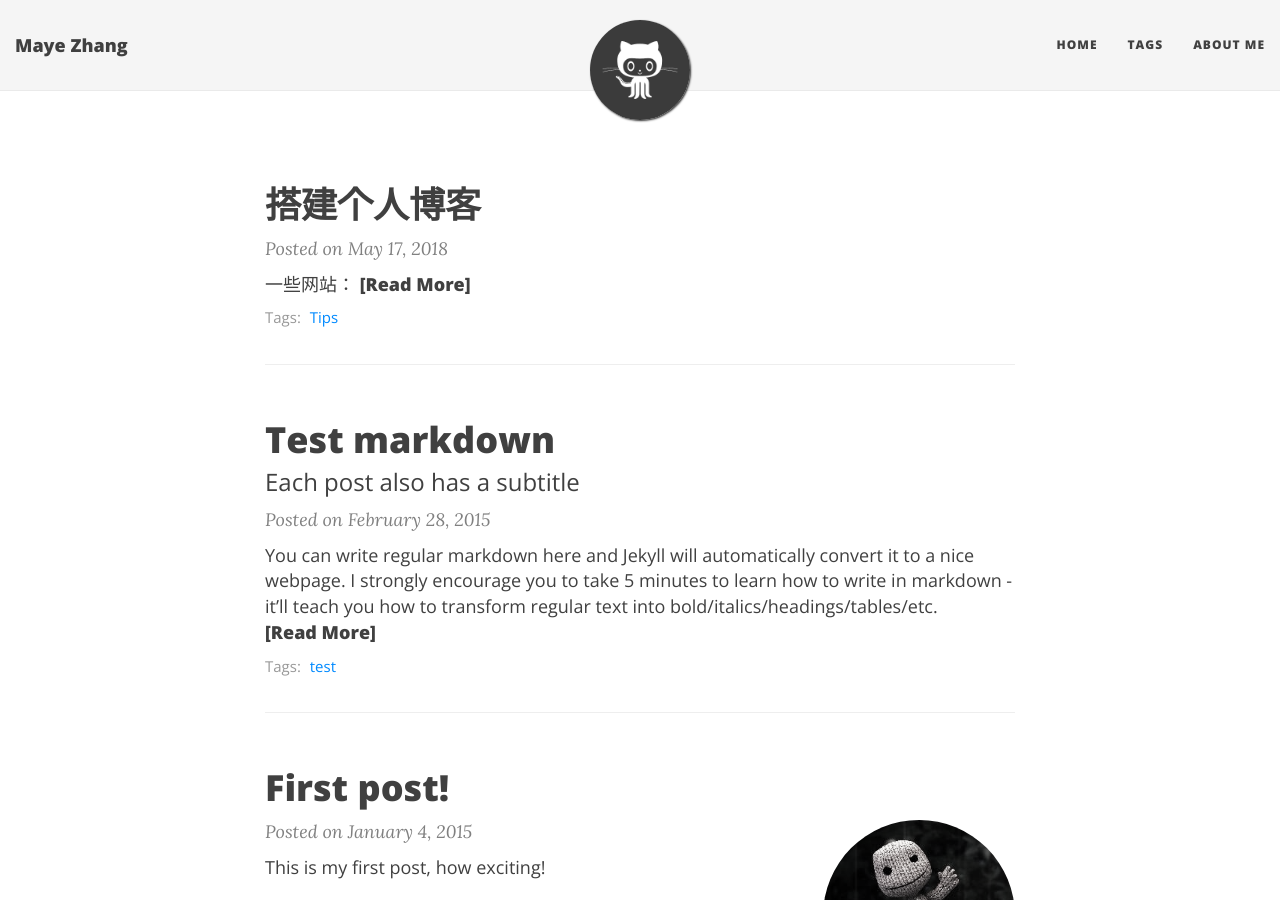
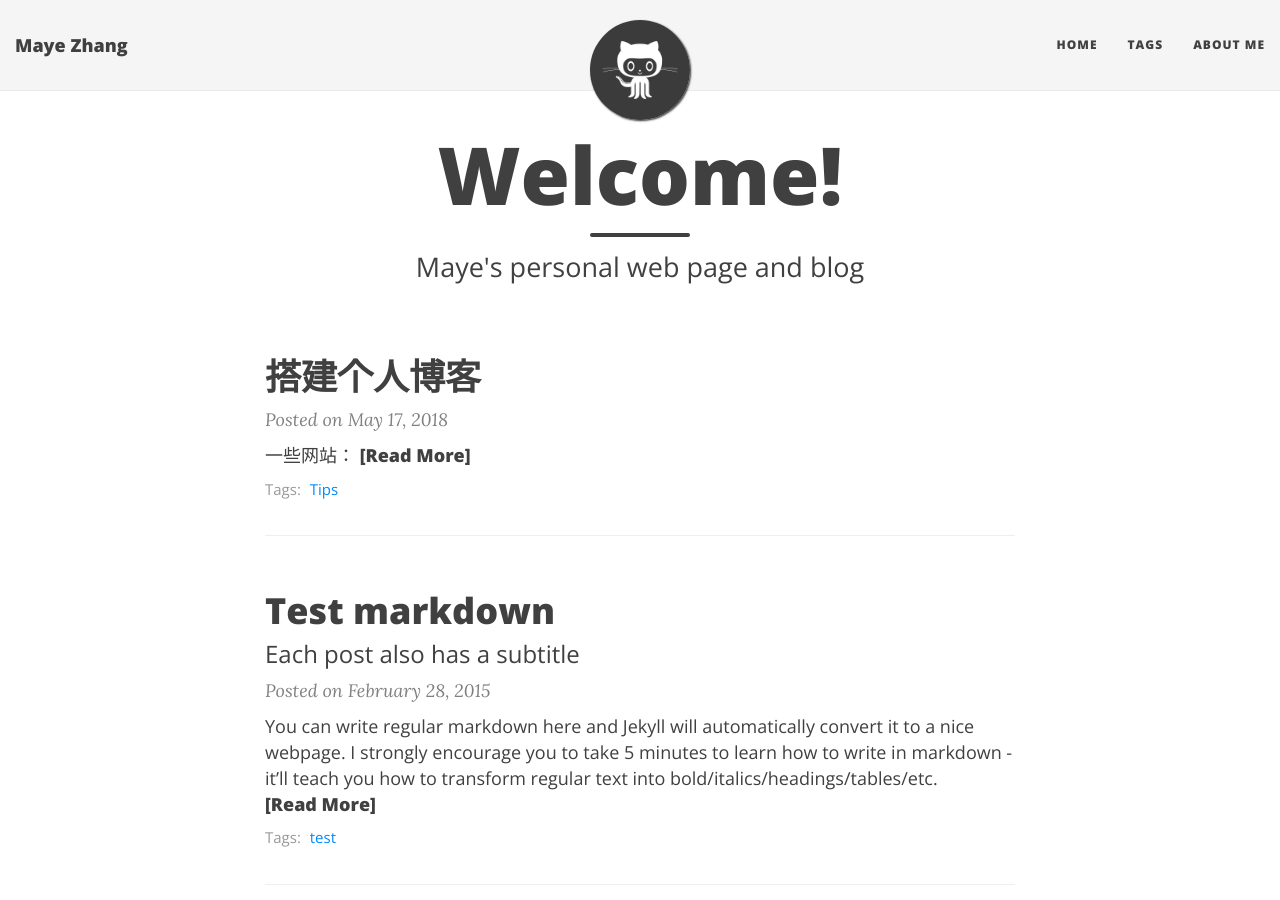
Before and after one commit to MayeZhang/MayeZhang.github.io, a Jekyll site: the page built from index.html, in a window 1280 px wide and 900 px high. Built offline with Jekyll 4.4.1, drawn with Linux system fonts in a browser that asks for light colours; nearby versions of some CDN libraries; the list of posts is cut into pages by our own code.

Commit message:
Update index.html

```diff
--- a/index.html
+++ b/index.html
@@ -1,7 +1,7 @@
 ---
 layout: page
-#title: Blog
-#subtitle: This is where I will tell my friends way too much about me
+title: Welcome!
+subtitle: Maye's personal web page and blog
 use-site-title: true
 #css: "/css/custom.css"
 show-avatar: True
```
